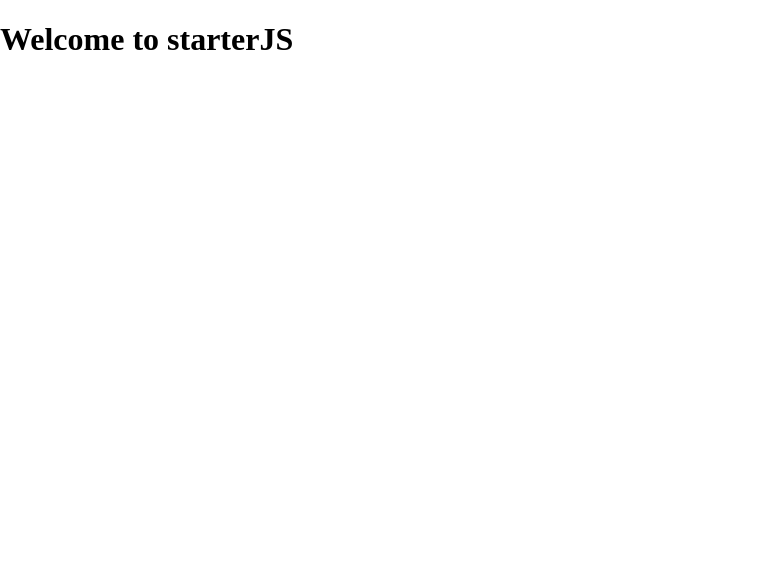
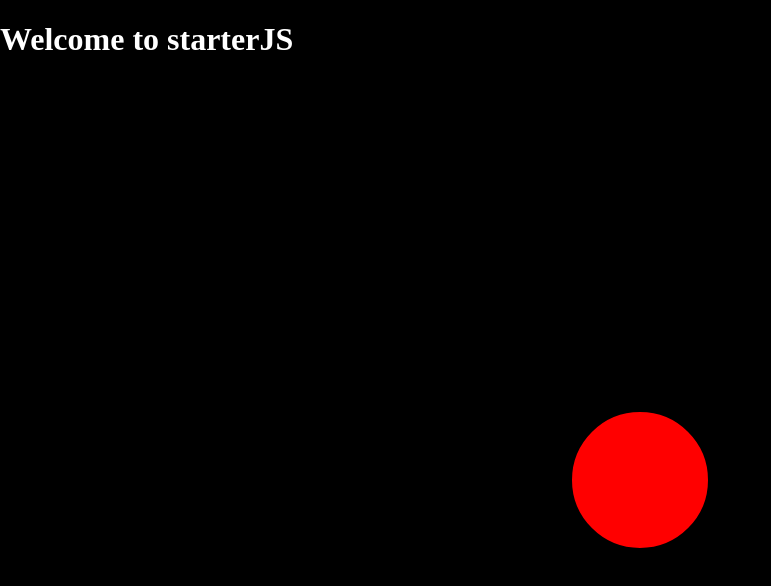
Before and after one commit to bomberJV/ticTacToeJS, a plain HTML site: page index.html in a window 1280 px wide. Shown: the whole page, without its empty margins (0-771 px from the left). Drawn offline with Linux system fonts and the light colour scheme.

Commit message:
added demo for kinetic and fixed css hook

```diff
--- a/css/styles.css
+++ b/css/styles.css
@@ -0,0 +1,9 @@
+body
+{
+	background-color: black;
+}
+
+h1
+{
+	color: white;
+}
--- a/index.html
+++ b/index.html
@@ -8,16 +8,16 @@
       }
     </style>
 
-	<meta charset="utf-8">
-	<title>snakeJS</title>
-	<meta name="description" content="snakeJS">
-	<meta name="author" content="roguequery">
-	<link rel="stylesheet" href="css/style.css">
+  <meta charset="utf-8">
+  <title>snakeJS</title>
+  <meta name="description" content="starterJS">
+  <meta name="author" content="roguequery">
+  <link rel="stylesheet" href="css/styles.css">
     <script src="js/kinetic-v4.5.4.min.js"></script>
   </head>
   <body>
-  	<h1 id = "title">Welcome to starterJS</h1>
+    <h1 id = "title">Welcome to starterJS</h1>
     <div id="container"></div>
-  	<script src="js/scripts.js"></script>
+    <script src="js/scripts.js"></script>
   </body>
 </html>
--- a/js/scripts.js
+++ b/js/scripts.js
@@ -0,0 +1,23 @@
+ var stage = new Kinetic.Stage({
+        container: 'container',
+        width: window.innerWidth,
+        height: window.innerHeight
+      });
+
+      var layer = new Kinetic.Layer();
+
+      var circle = new Kinetic.Circle({
+        x: stage.getWidth() / 2,
+        y: stage.getHeight() / 2,
+        radius: 70,
+        fill: 'red',
+        stroke: 'black',
+        strokeWidth: 4,
+        draggable: true
+      });
+
+      // add the shape to the layer
+      layer.add(circle);
+
+      // add the layer to the stage
+      stage.add(layer);
```
